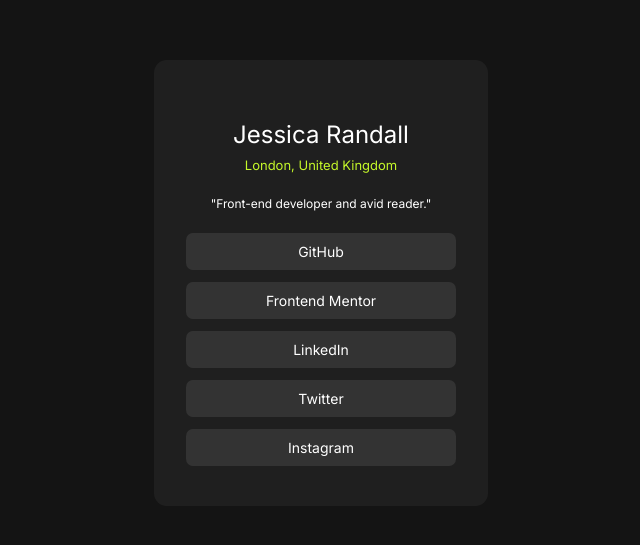
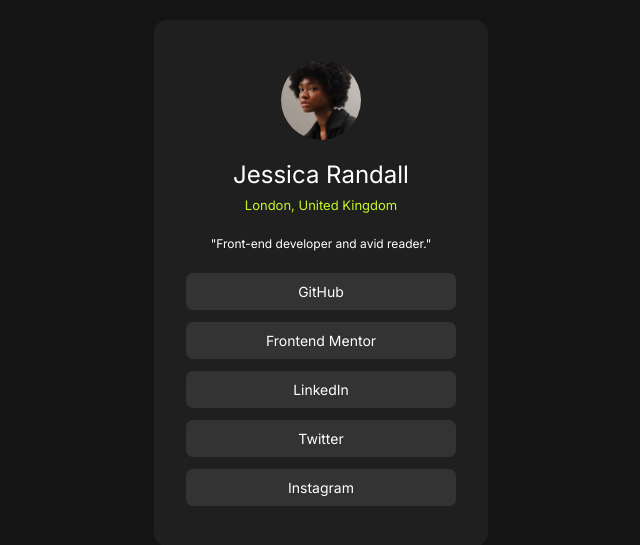
Before and after one commit to De-Sunny/social-links-profile-main, a plain HTML site: page index.html in a window 1280 px wide. Shown: the part 117-662 px from the top of the page, without its empty margins (319-959 px from the left). Drawn offline with Linux system fonts and the light colour scheme.

Commit message:
Update index.html

```diff
--- a/index.html
+++ b/index.html
@@ -11,7 +11,7 @@
   <div class="container">
     <div class="card">
       <div class="title">
-        <img src="./assets/images/avatar-jessica.jpeg" alt="">
+        <img src="avatar-jessica.jpeg" alt="">
         <h2>Jessica Randall</h2>
         <p>London, United Kingdom</p>
       </div>
```
